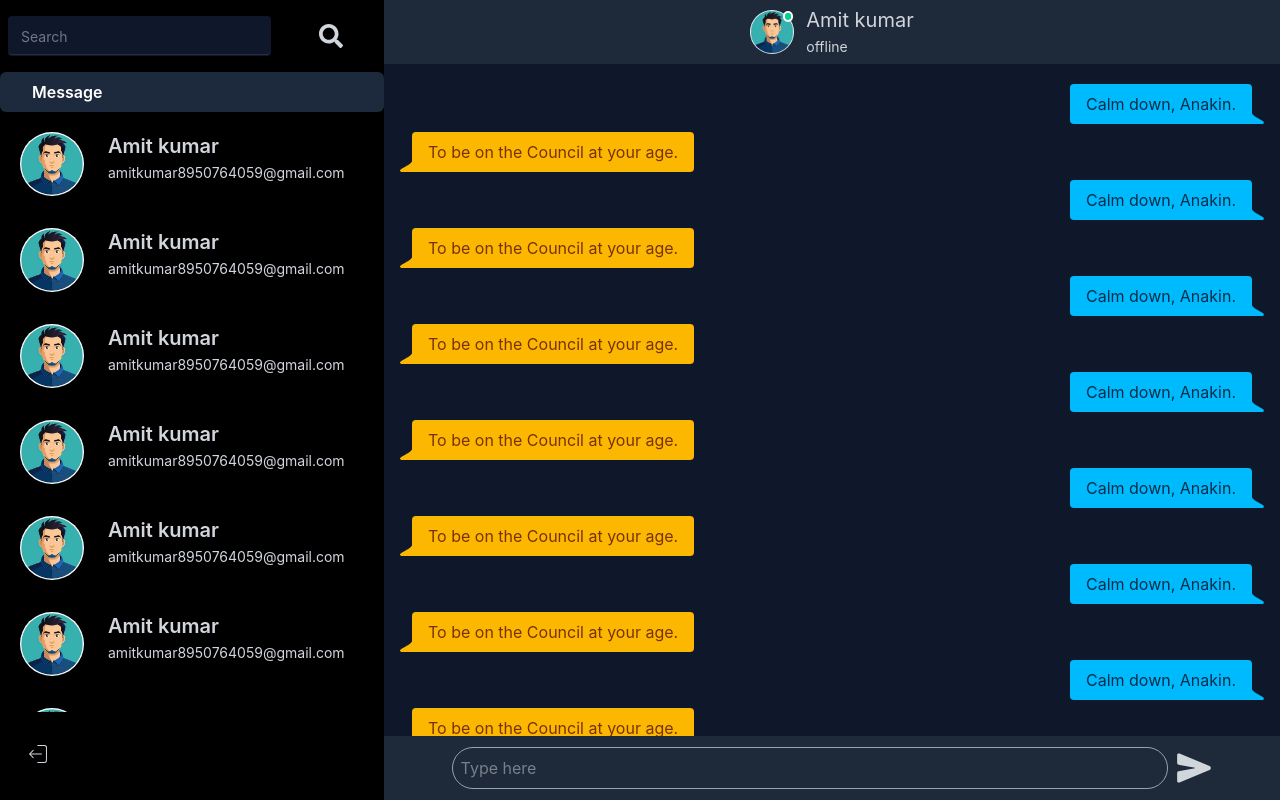
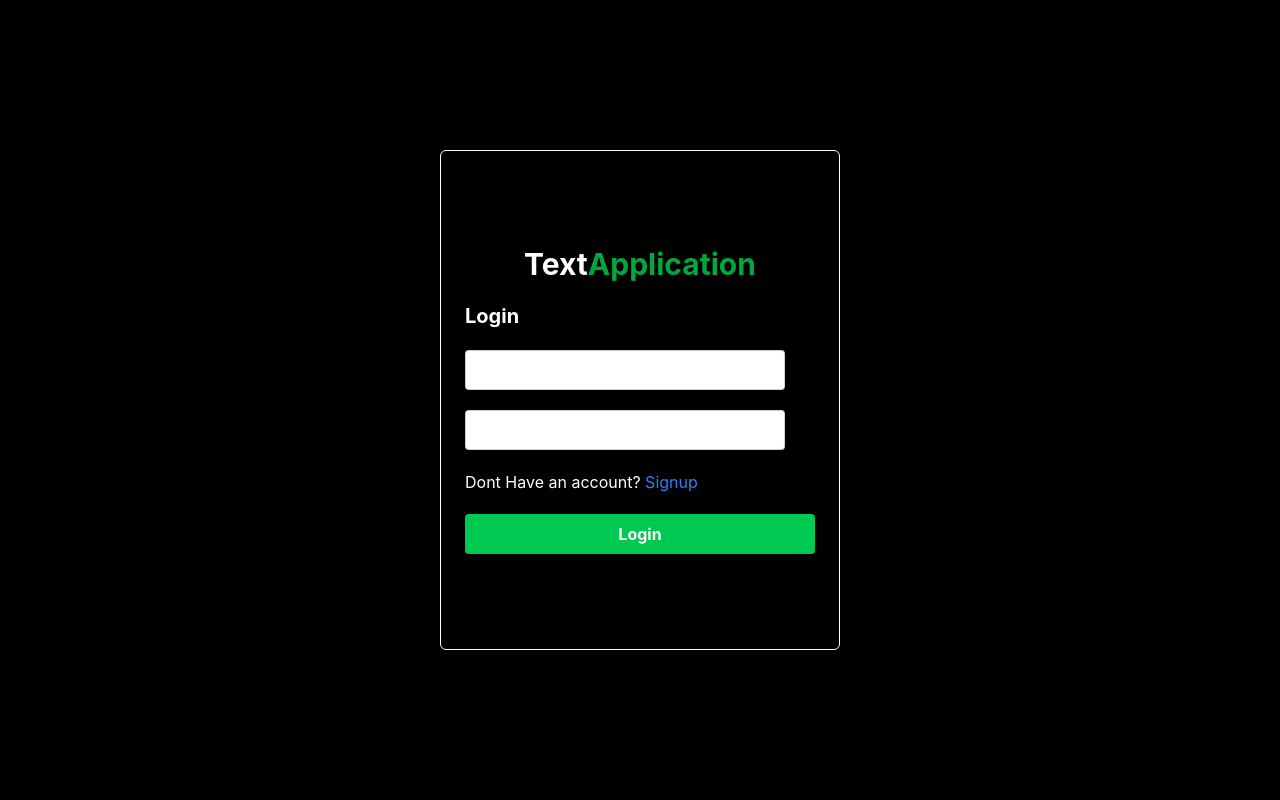
Before and after one commit to Amitcode8950/Whatsapp-ChatApp, a React app in the folder frontend/: page / in a window 1280 px wide. Built offline with nearby package versions, Linux system fonts and the light colour scheme; the HTML template or start-up script is replaced by a standard one.

Commit message:
fontend login singup page

```diff
--- a/frontend/package.json
+++ b/frontend/package.json
@@ -13,6 +13,7 @@
     "@tailwindcss/vite": "^4.3.0",
     "react": "^19.2.6",
     "react-dom": "^19.2.6",
+    "react-hook-form": "^7.79.0",
     "react-icons": "^5.6.0",
     "tailwindcss": "^4.3.0"
   },
--- a/frontend/src/App.jsx
+++ b/frontend/src/App.jsx
@@ -1,15 +1,18 @@
 import React from 'react'
 import Left from './home/Left/Left'
 import Right from './home/Right/Right'
+import Singup from './compoents/Singup'
+import Login from './compoents/Login'
 
 const App = () => {
     return (
         <div className='flex h-screen'>
-
+{/*
             <Left/>
 
-            <Right/>
-
+            <Right/> */}
+           {/* <Singup/> */}
+         <Login/>
         </div>
     )
 }
--- /dev/null
+++ b/frontend/src/compoents/Login.jsx
@@ -0,0 +1,41 @@
+import React from 'react'
+
+const Login = () => {
+  return (
+     <div className='bg-black h-screen w-screen flex items-center justify-center    '>
+                <form action="" className="w-[400px] h-[500px] mx-auto p-4 flex flex-col justify-center  gap-5 px-6 py-2 rounded-md text-white border">
+                    <h1 className='text-3xl font-bold flex justify-center'>Text <span className='text-green-600'> Application</span></h1>
+                    <h2 className='text-xl font-bold text-white-600'>Login</h2>
+
+
+                    <label class="input validator">
+                        <svg class="h-[1em] opacity-50" xmlns="http://www.w3.org/2000/svg" viewBox="0 0 24 24">
+                            <g strokeLinejoin="round" strokeLinecap="round" strokeWidth="2.5" fill="none" stroke="currentColor">
+                                <rect width="20" height="16" x="2" y="4" rx="2"></rect>
+                                <path d="m22 7-8.97 5.7a1.94 1.94 0 0 1-2.06 0L2 7"></path>
+                            </g>
+                        </svg>
+                        <input type="email" placeholder="mail@site.com" required/>
+                    </label>
+
+                    <label class="input validator">
+                        <svg class="h-[1em] opacity-50" xmlns="http://www.w3.org/2000/svg" viewBox="0 0 24 24">
+                            <g strokeLinejoin="round" strokeLinecap="round" strokeWidth="2.5" fill="none" stroke="currentColor">
+                                <path d="M2.586 17.414A2 2 0 0 0 2 18.828V21a1 1 0 0 0 1 1h3a1 1 0 0 0 1-1v-1a1 1 0 0 1 1-1h1a1 1 0 0 0 1-1v-1a1 1 0 0 1 1-1h.172a2 2 0 0 0 1.414-.586l.814-.814a6.5 6.5 0 1 0-4-4z"></path>
+                                <circle cx="16.5" cy="7.5" r=".5" fill="currentColor"></circle>
+                            </g>
+                        </svg>
+                        <input type="password" required placeholder="Password" minlength="8" pattern="(?=.*\d)(?=.*[a-z])(?=.*[A-Z]).{8,}" title="Must be more than 8 characters, including number, lowercase letter, uppercase letter"/>
+                    </label>
+
+
+                    <div className='flex flex-col gap-5 w-full'>
+                        <p>Dont Have an account? <a href="" className='text-blue-500'>Signup</a></p>
+                        <input type="submit" value="Login" className='w-full  bg-green-500 text-white font-bold py-2 px-4 rounded' />
+                    </div>
+                </form>
+            </div>
+  )
+}
+
+export default Login
--- /dev/null
+++ b/frontend/src/compoents/Singup.jsx
@@ -0,0 +1,59 @@
+import React from 'react'
+import { useForm } from 'react-hook-form'
+const Singup = () => {
+    return (
+        <>
+            <div className='bg-black h-screen w-screen flex items-center justify-center gap-10'>
+                <form action="" className="w-[400px] h-[500px] mx-auto p-4 flex flex-col justify-center  gap-5 px-6 py-2 rounded-md text-white border">
+                    <h1 className='text-3xl font-bold'>Text <span className='text-green-600'> Application</span></h1>
+                    <h2 className='text-xl font-bold text-white-600'>Signup</h2>
+                    <label class="input validator">
+                        <svg class="h-[1em] opacity-50" xmlns="http://www.w3.org/2000/svg" viewBox="0 0 24 24">
+                            <g strokeLinejoin="round" strokeLinecap="round" strokeWidth="2.5" fill="none" stroke="currentColor">
+                                <path d="M19 21v-2a4 4 0 0 0-4-4H9a4 4 0 0 0-4 4v2"></path>
+                                <circle cx="12" cy="7" r="4"></circle>
+                            </g>
+                        </svg>
+                        <input type="text" required placeholder="Username" pattern="[A-Za-z][A-Za-z0-9\-]*" minlength="3" maxlength="30" title="Only letters, numbers or dash"/>
+                    </label>
+
+                    <label class="input validator">
+                        <svg class="h-[1em] opacity-50" xmlns="http://www.w3.org/2000/svg" viewBox="0 0 24 24">
+                            <g strokeLinejoin="round" strokeLinecap="round" strokeWidth="2.5" fill="none" stroke="currentColor">
+                                <rect width="20" height="16" x="2" y="4" rx="2"></rect>
+                                <path d="m22 7-8.97 5.7a1.94 1.94 0 0 1-2.06 0L2 7"></path>
+                            </g>
+                        </svg>
+                        <input type="email" placeholder="mail@site.com" required/>
+                    </label>
+
+                    <label class="input validator">
+                        <svg class="h-[1em] opacity-50" xmlns="http://www.w3.org/2000/svg" viewBox="0 0 24 24">
+                            <g strokeLinejoin="round" strokeLinecap="round" strokeWidth="2.5" fill="none" stroke="currentColor">
+                                <path d="M2.586 17.414A2 2 0 0 0 2 18.828V21a1 1 0 0 0 1 1h3a1 1 0 0 0 1-1v-1a1 1 0 0 1 1-1h1a1 1 0 0 0 1-1v-1a1 1 0 0 1 1-1h.172a2 2 0 0 0 1.414-.586l.814-.814a6.5 6.5 0 1 0-4-4z"></path>
+                                <circle cx="16.5" cy="7.5" r=".5" fill="currentColor"></circle>
+                            </g>
+                        </svg>
+                        <input type="password" required placeholder="Password" minlength="8" pattern="(?=.*\d)(?=.*[a-z])(?=.*[A-Z]).{8,}" title="Must be more than 8 characters, including number, lowercase letter, uppercase letter"/>
+                    </label>
+
+                    <label class="input validator">
+                        <svg class="h-[1em] opacity-50" xmlns="http://www.w3.org/2000/svg" viewBox="0 0 24 24">
+                            <g strokeLinejoin="round" strokeLinecap="round" strokeWidth="2.5" fill="none" stroke="currentColor">
+                                <path d="M2.586 17.414A2 2 0 0 0 2 18.828V21a1 1 0 0 0 1 1h3a1 1 0 0 0 1-1v-1a1 1 0 0 1 1-1h1a1 1 0 0 0 1-1v-1a1 1 0 0 1 1-1h.172a2 2 0 0 0 1.414-.586l.814-.814a6.5 6.5 0 1 0-4-4z"></path>
+                                <circle cx="16.5" cy="7.5" r=".5" fill="currentColor"></circle>
+                            </g>
+                        </svg>
+                        <input type="confirmpassword" required placeholder="confirm-Password" minlength="8" pattern="(?=.*\d)(?=.*[a-z])(?=.*[A-Z]).{8,}" title="Must be more than 8 characters, including number, lowercase letter, uppercase letter"/>
+                    </label>
+                    <div className='flex flex-col gap-3 w-full'>
+                        <p>Have an account? <a href="" className='text-blue-500'>Login</a></p>
+                        <input type="submit" value="Signup" className='w-full  bg-green-500 text-white font-bold py-2 px-4 rounded' />
+                    </div>
+                </form>
+            </div>
+        </>
+    )
+}
+
+export default Singup
```
Also changed, not shown: 1 other file (tests, documents, lock files or other folders).
